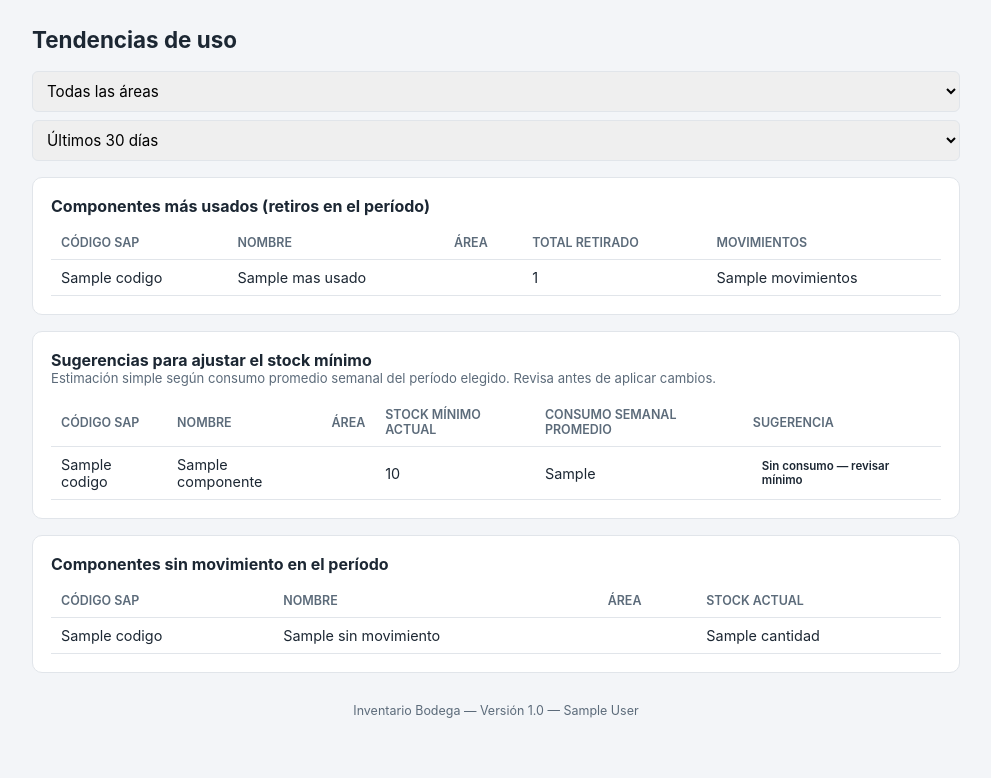
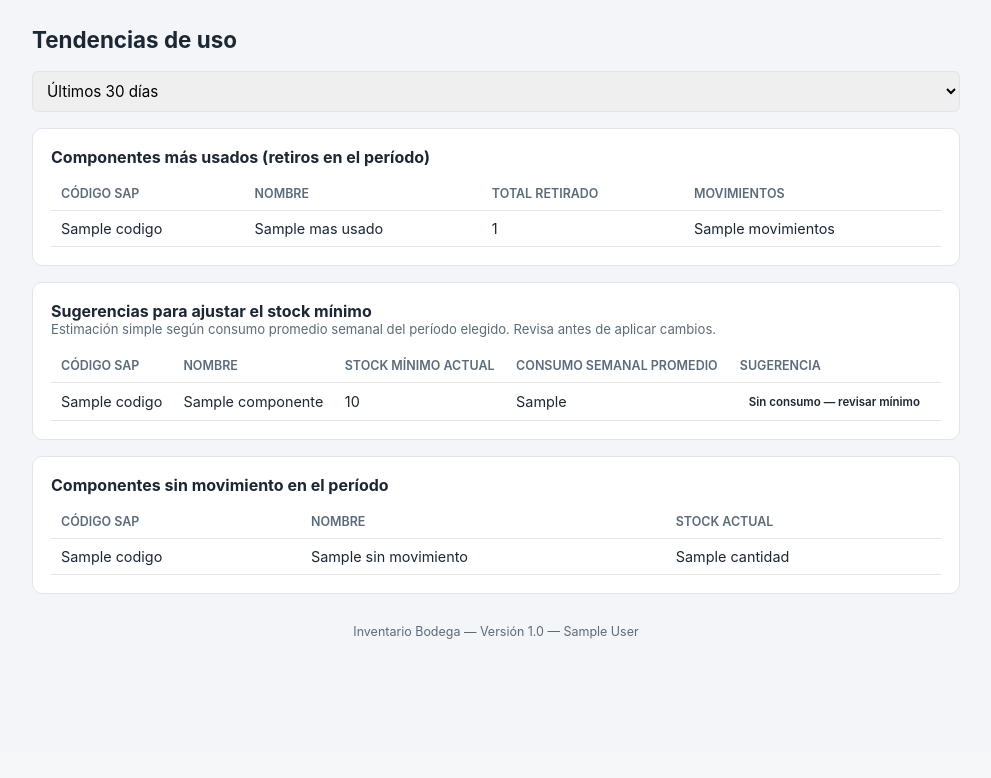
Before and after one commit to faguileracornejo94-ux/inventario-mantencion, a Flask app: template templates/tendencias.html in a window 1280 px wide. Shown: the part 49-827 px from the top of the page, without its empty margins (144-1135 px from the left). After the commit the page ends 688 px from the top, so only its background shows below. Run offline with Flask 3, Linux system fonts and the light colour scheme; the visitor is signed in with stand-in values (Sample User, id 1); the template is opened without the code that fills it: most values are stand-ins (such as "Sample title", 1, 10 or a date in 2020).

Commit message:
Reorganiza menús por área: dos menús separados (PYP / Mejoras)

```diff
--- a/templates/tendencias.html
+++ b/templates/tendencias.html
@@ -4,14 +4,6 @@
 <div class="page-title">Tendencias de uso</div>
 
 <form method="get" class="actions">
-  {% if session_multi_area %}
-  <select name="area" onchange="this.form.submit()">
-    <option value="" {% if not filtro_area %}selected{% endif %}>Todas las áreas</option>
-    {% for code, label in AREAS.items() %}
-      <option value="{{ code }}" {% if filtro_area == code %}selected{% endif %}>{{ label }}</option>
-    {% endfor %}
-  </select>
-  {% endif %}
   <select name="dias" onchange="this.form.submit()">
     <option value="30" {% if dias == 30 %}selected{% endif %}>Últimos 30 días</option>
     <option value="90" {% if dias == 90 %}selected{% endif %}>Últimos 90 días</option>
@@ -26,14 +18,13 @@
     {% if mas_usados %}
     <table>
       <thead>
-        <tr><th>Código SAP</th><th>Nombre</th>{% if session_multi_area %}<th>Área</th>{% endif %}<th>Total retirado</th><th>Movimientos</th></tr>
+        <tr><th>Código SAP</th><th>Nombre</th><th>Total retirado</th><th>Movimientos</th></tr>
       </thead>
       <tbody>
         {% for m in mas_usados %}
         <tr>
           <td>{{ m['codigo'] }}</td>
           <td>{{ m['nombre'] }}</td>
-          {% if session_multi_area %}<td><span class="badge {{ m['area'] }}">{{ AREAS[m['area']] }}</span></td>{% endif %}
           <td>{{ m['total_retirado'] }}</td>
           <td>{{ m['movimientos'] }}</td>
         </tr>
@@ -53,14 +44,13 @@
     {% if sugerencias %}
     <table>
       <thead>
-        <tr><th>Código SAP</th><th>Nombre</th>{% if session_multi_area %}<th>Área</th>{% endif %}<th>Stock mínimo actual</th><th>Consumo semanal promedio</th><th>Sugerencia</th></tr>
+        <tr><th>Código SAP</th><th>Nombre</th><th>Stock mínimo actual</th><th>Consumo semanal promedio</th><th>Sugerencia</th></tr>
       </thead>
       <tbody>
         {% for s in sugerencias %}
         <tr>
           <td>{{ s['componente']['codigo'] }}</td>
           <td>{{ s['componente']['nombre'] }}</td>
-          {% if session_multi_area %}<td><span class="badge {{ s['componente']['area'] }}">{{ AREAS[s['componente']['area']] }}</span></td>{% endif %}
           <td>{{ s['componente']['stock_minimo'] }}</td>
           <td>{{ s['promedio_semanal'] }}</td>
           <td>
@@ -86,14 +76,13 @@
     {% if sin_movimiento %}
     <table>
       <thead>
-        <tr><th>Código SAP</th><th>Nombre</th>{% if session_multi_area %}<th>Área</th>{% endif %}<th>Stock actual</th></tr>
+        <tr><th>Código SAP</th><th>Nombre</th><th>Stock actual</th></tr>
       </thead>
       <tbody>
         {% for c in sin_movimiento %}
         <tr>
           <td>{{ c['codigo'] }}</td>
           <td>{{ c['nombre'] }}</td>
-          {% if session_multi_area %}<td><span class="badge {{ c['area'] }}">{{ AREAS[c['area']] }}</span></td>{% endif %}
           <td>{{ c['cantidad'] }}</td>
         </tr>
         {% endfor %}
```
